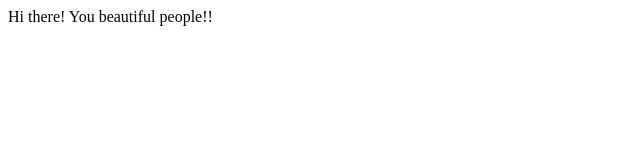
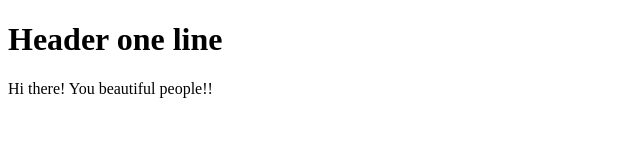
Before and after one commit to NawazAli20/demo, a plain HTML site: page index.html in a window 1280 px wide. Shown: the whole page, without its empty margins (0-640 px from the left). Drawn offline with Linux system fonts and the light colour scheme.

Commit message:
header1 line is added

```diff
--- a/index.html
+++ b/index.html
@@ -9,7 +9,9 @@
 </head>
 
 <body>
+    <h1>Header one line</h1>
     Hi there! You beautiful people!!
+
 </body>
 
 </html>
```
